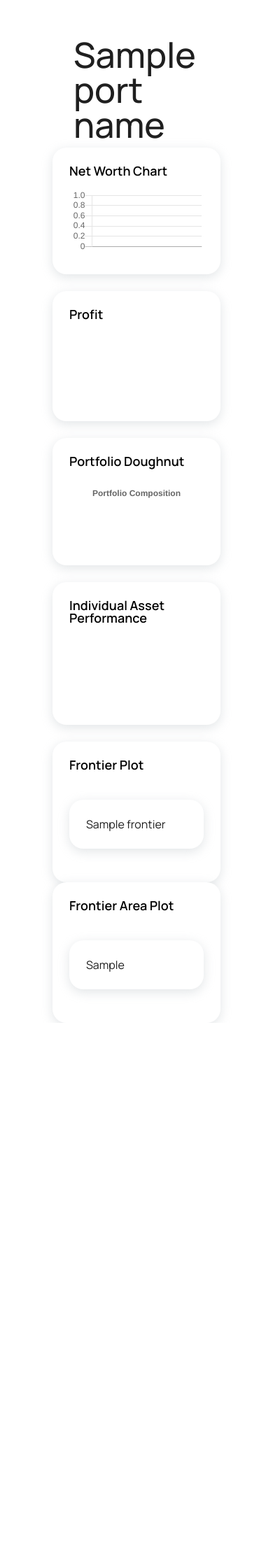
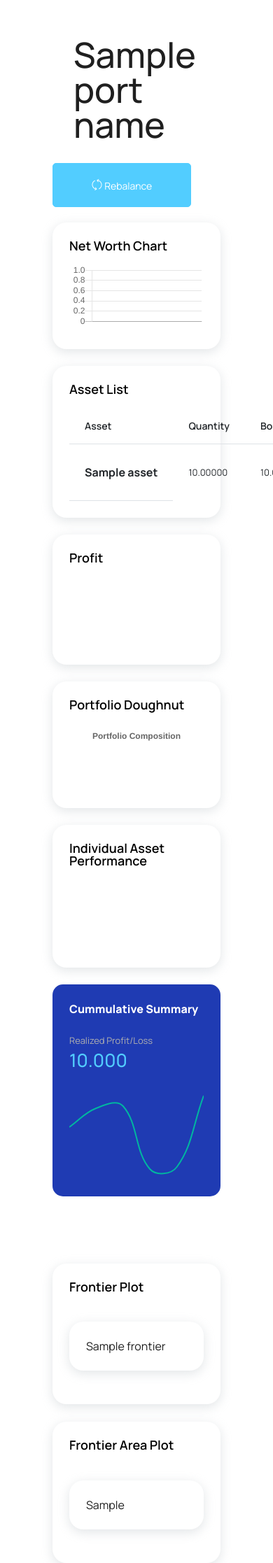
Before and after one commit to deshiyan1010/Financial-Market-FinServ, a Django app: template templates/portfolio/portdetails.html in a window 390 px wide. Shown: the part 97-2331 px from the top of the page at 70% size. Before the commit the page ends 1559 px from the top, so only its background shows below. Run offline with Django 3.2, Linux system fonts and the light colour scheme; the template is opened without the code that fills it: most values are stand-ins (such as "Sample title", 1, 10 or a date in 2020); parts of the project's set-up code (start-up, migrations or seed data) failed here and were passed over; some libraries are stand-ins or nearby versions.

Commit message:
rebalancer added, changed view

```diff
--- a/portfolio/urls.py
+++ b/portfolio/urls.py
@@ -10,6 +10,8 @@ urlpatterns = [
                 path('addport/',views.addport,name='addport'),
                 path('portDetails/<str:portName>/',views.portdetails,name='portdetails'),
                 path('sellPortfolio/<str:portName>/',views.sellPortfolio,name='sellPortfolio'),
+                path('rebalance/<str:portName>/',views.rebalance,name='rebalance'),
+                path('sellAsset/<str:portName>+<str:assetName>/',views.sellAsset,name='sellAsset'),
             ]+static(settings.MEDIA_URL, document_root=settings.MEDIA_ROOT)
 
 urlpatterns += staticfiles_urlpatterns()
--- a/templates/portfolio/portdetails.html
+++ b/templates/portfolio/portdetails.html
@@ -32,11 +32,15 @@
 {% block body_block %}
 <script src="https://cdnjs.cloudflare.com/ajax/libs/Chart.js/2.9.4/Chart.js"></script>
 
+
   <div class="container-scroller" style="padding-right: 75px;padding-left: 75px;">
     <h1 style="padding-left: 30px;padding-top: 150px;">{{portName}}</h1>
+    <br>
+    <a class='btn btn-info btn-lg' href="{% url 'portfolio:rebalance' portObj.uPortName %}"><i class="icon-refresh"></i>  Rebalance</a>
+    <br><br>
     <div class="">
       <div class="row">
-        <div class="col-lg-12 grid-margin stretch-card">
+        <div class="col-lg-7 grid-margin stretch-card">
           <div class="card">
             <div class="card-body">
               <h2 class="card-title">Net Worth Chart</h2>
@@ -44,6 +48,44 @@
             </div>
           </div>
         </div>
+
+        <div class="col-lg-5 grid-margin stretch-card">
+          <div class="card">
+            <div class="card-body">
+              <h2 class="card-title">Asset List</h2>
+              <table class="table table-hover">
+                <thead>
+                  <tr>
+                    <th scope="col">Asset</th>
+                    <th scope="col">Quantity</th>
+                    <th scope="col">Bought For</th>
+                    {% if portObj.sold %}
+                      <th scope="col">Sold For</th>
+                    {% else %}
+                      <th scope="col">Current Worth</th>
+                    {% endif %}
+                    <th scope="col">Status</th>
+                  </tr>
+                </thead>
+                <tbody>
+                  {% for asset,info in allAssets.items %}
+                    {% if not asset.sold %}
+                    <tr>
+                      <th scope="row">{{asset.asset.assetName}}</th>
+                      <td>{{info.quantity_quote | floatformat:5}}</td>
+                      <td>{{info.quantity_usd | floatformat:2}}</td>
+                      <td>{{info.currentWorth | floatformat:2}}</td>
+                      <td><a class='btn btn-danger' href="{% url 'portfolio:sellAsset' portObj.uPortName asset.asset.assetName %}">Sell</a></td>
+
+                    </tr>
+                    {% endif %}
+                  {% endfor %}
+                </tbody>
+              </table>
+            </div>
+          </div>
+        </div>
+
 
         <div class="col-lg-6 grid-margin stretch-card">
           <div class="card">
@@ -61,7 +103,7 @@
             </div>
           </div>
         </div>
-        <div class="col-lg-12 grid-margin stretch-card">
+        <div class="col-lg-8 grid-margin stretch-card">
           <div class="card">
             <div class="card-body">
               <h4 class="card-title">Individual Asset Performance</h4>
@@ -69,7 +111,42 @@
             </div>
           </div>
         </div>
-        <div class="col-lg-12 stretch-card">
+
+
+
+        <div class="col-lg-4 d-flex flex-column">
+          <div class="row flex-grow">
+            <div class="col-md-6 col-lg-12 grid-margin stretch-card">
+              <div class="card bg-primary card-rounded">
+                <div class="card-body pb-0">
+                  <h4 class="card-title card-title-dash text-white mb-4">Cummulative Summary</h4>
+                  <div class="row">
+                    <div class="col-sm-8">
+                      <p class="status-summary-ight-white mb-1" style="color:rgb(175, 175, 175)">Realized Profit/Loss</p>
+                      <h2 class="text-info">{{portObj.realized_profit | floatformat:3}}</h2>
+                    </div>
+
+                    <div class="col-sm-8">
+                      <div class="status-summary-chart-wrapper pb-4">
+                        <canvas id="status-summary"></canvas>
+                      </div>
+                    </div>
+                  </div>
+                </div>
+              </div>
+            </div>
+            <div class="col-md-6 col-lg-12 grid-margin stretch-card">
+              <div class="card card-rounded">
+                <div class="card-body">
+                </div>
+              </div>
+            </div>
+          </div>
+        </div>
+
+
+
+        <div class="col-lg-8 stretch-card">
           <div class="card">
             <div class="card-body">
               <h4 class="card-title">Frontier Plot</h4>
@@ -86,7 +163,8 @@
             </div>
           </div>
         </div>
-        <div class="col-lg-12 stretch-card">
+
+        <div class="col-lg-8 stretch-card" style=" padding-top: 25px;">
           <div class="card">
             <div class="card-body">
               <h4 class="card-title">Frontier Area Plot</h4>
@@ -117,6 +195,29 @@
   <script src="/static/dashboard/js/template.js"></script>
   <script src="/static/dashboard/js/settings.js"></script>
   <script src="/static/dashboard/js/todolist.js"></script>
+
+
+  <!-- plugins:js -->
+<script src="/static/dashboard/vendors/js/vendor.bundle.base.js"></script>
+<!-- endinject -->
+<!-- Plugin js for this page -->
+<script src="/static/dashboard/vendors/chart.js/Chart.min.js"></script>
+<script src="/static/dashboard/vendors/bootstrap-datepicker/bootstrap-datepicker.min.js"></script>
+<script src="/static/dashboard/vendors/progressbar.js/progressbar.min.js"></script>
+
+<!-- End plugin js for this page -->
+<!-- inject:js -->
+<script src="/static/dashboard/js/off-canvas.js"></script>
+<script src="/static/dashboard/js/hoverable-collapse.js"></script>
+<script src="/static/dashboard/js/template.js"></script>
+<script src="/static/dashboard/js/settings.js"></script>
+<script src="/static/dashboard/js/todolist.js"></script>
+<!-- endinject -->
+<!-- Custom js for this page-->
+<script src="/static/dashboard/js/dashboard.js"></script>
+<script src="/static/dashboard/js/Chart.roundedBarCharts.js"></script>
+<!-- End custom js for this page-->
+
 
   <script>
 
```
Also changed, not shown: modules/helper.py (+16 -13 lines), portfolio/models.py (+8 -3 lines), portfolio/views.py (+63 -17 lines), portfolio/migrations/0020_portfolio_realized_profit.py (added), portfolio/migrations/0021_alter_portfolioassets_bought_on.py (added), portfolio/migrations/0022_auto_20220319_1238.py (added), portfolio/migrations/0023_auto_20220319_1313.py (added), 1 other file.
